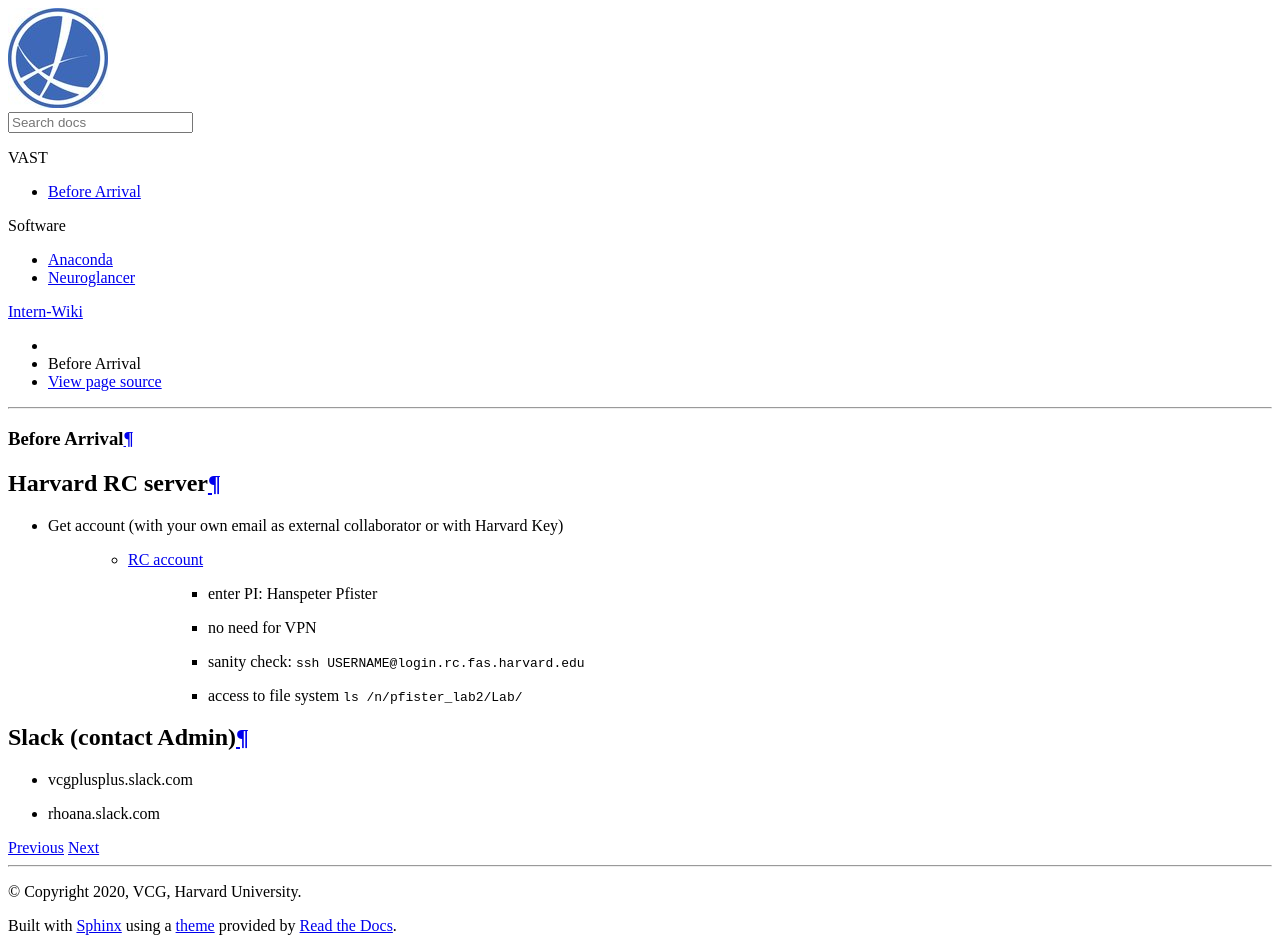
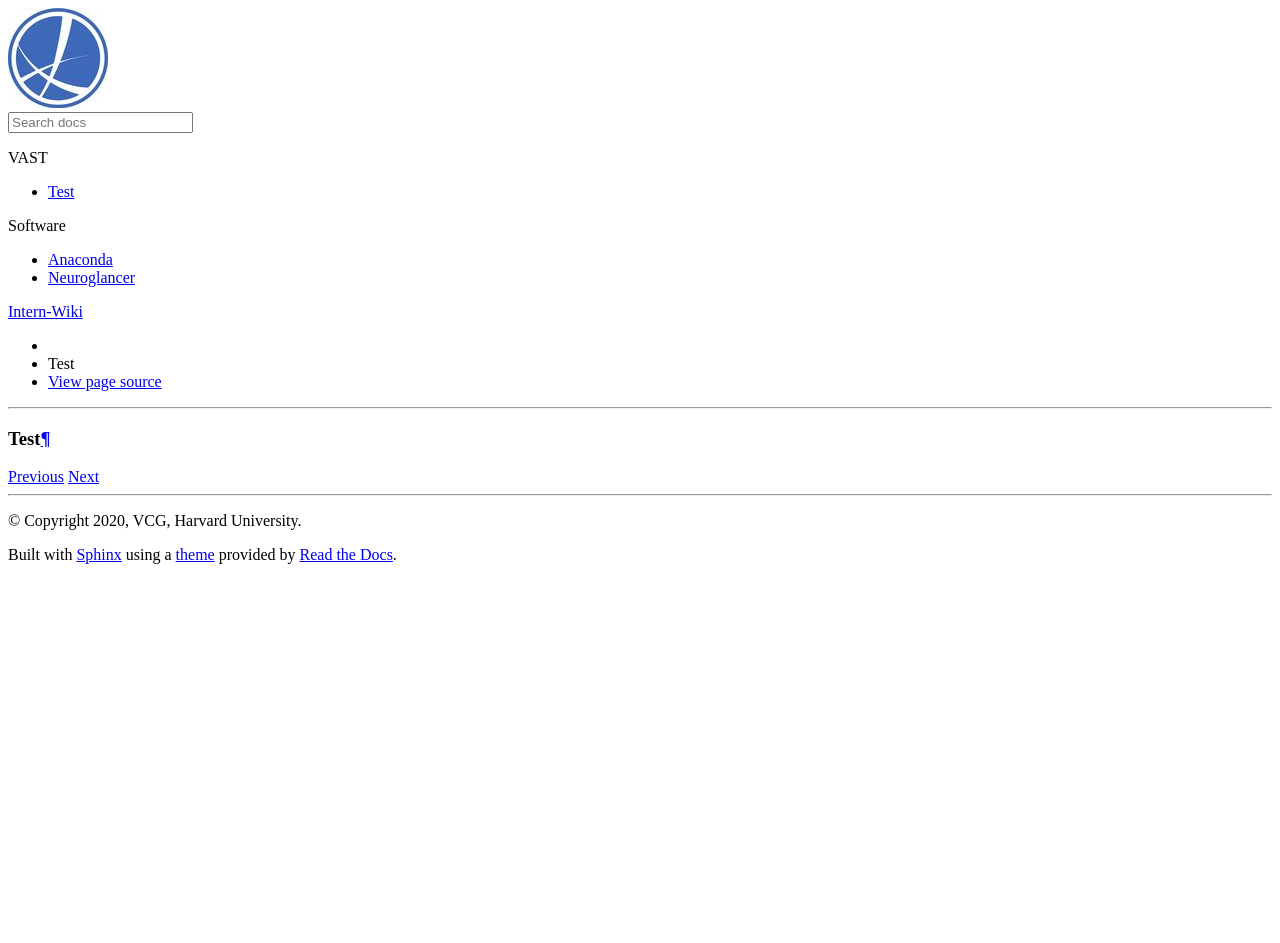
Before and after one commit to donglaiw/pyvast, a Sphinx documentation site: the page built from docs/source/setup/setup_before.rst, in a window 1280 px wide. Built offline with Sphinx 7.4.7 and the Read the Docs theme 2.0.0, drawn with Linux system fonts in a browser that asks for light colours; after the commit the page ends 900 px from its top, so only the background shows below that.

Commit message:
remove setup

```diff
--- a/docs/source/setup/setup_before.rst
+++ b/docs/source/setup/setup_before.rst
@@ -1,22 +1,2 @@
-Before Arrival
+Test
 =======================
-
-Harvard RC server
--------------------------------------------
-- Get account (with your own email as external collaborator or with Harvard Key)
-    - `RC account <https://portal.rc.fas.harvard.edu/request/account/new/>`_
-
-        - enter PI: Hanspeter Pfister
-
-        - no need for VPN
-
-        - sanity check: ``ssh USERNAME@login.rc.fas.harvard.edu``
-
-        - access to file system  ``ls /n/pfister_lab2/Lab/``
-
-Slack (contact Admin)
-------------------------
-
-- vcgplusplus.slack.com
-
-- rhoana.slack.com
```
Also changed, not shown: 6 other files.
